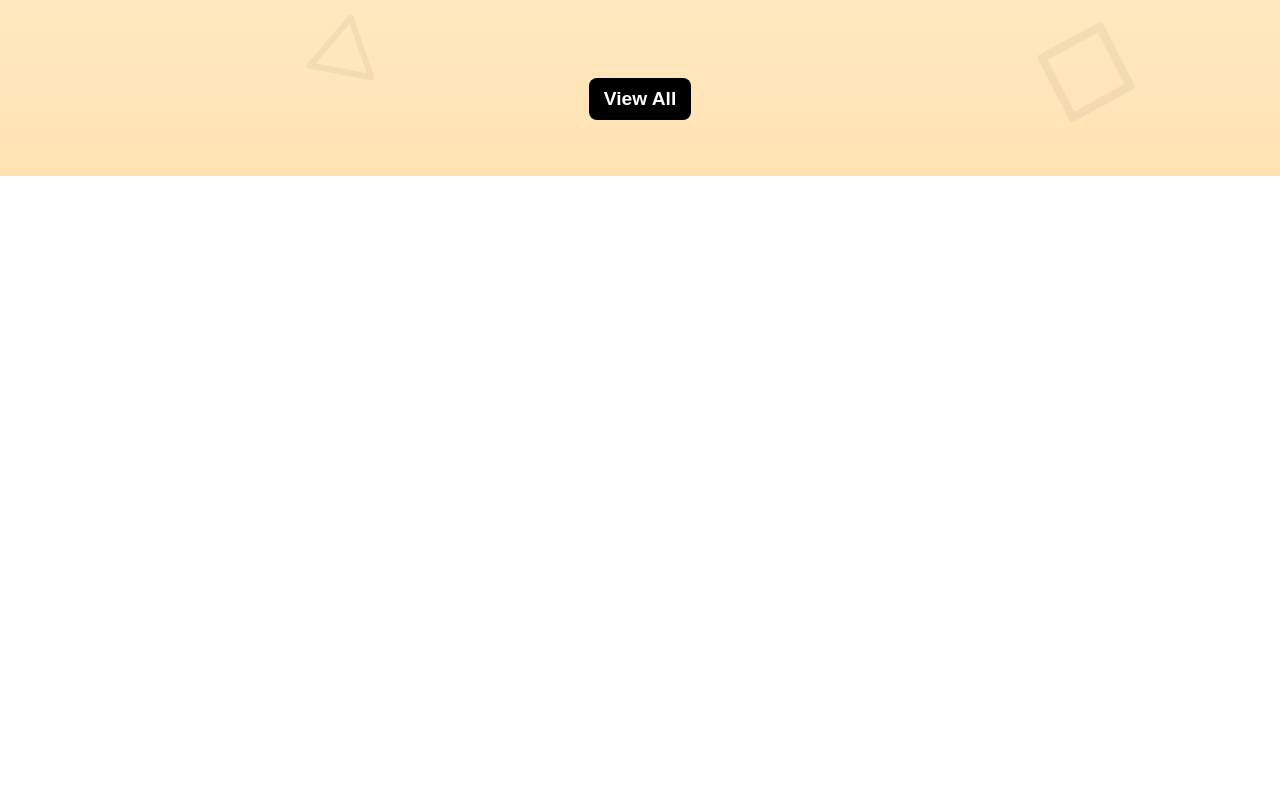
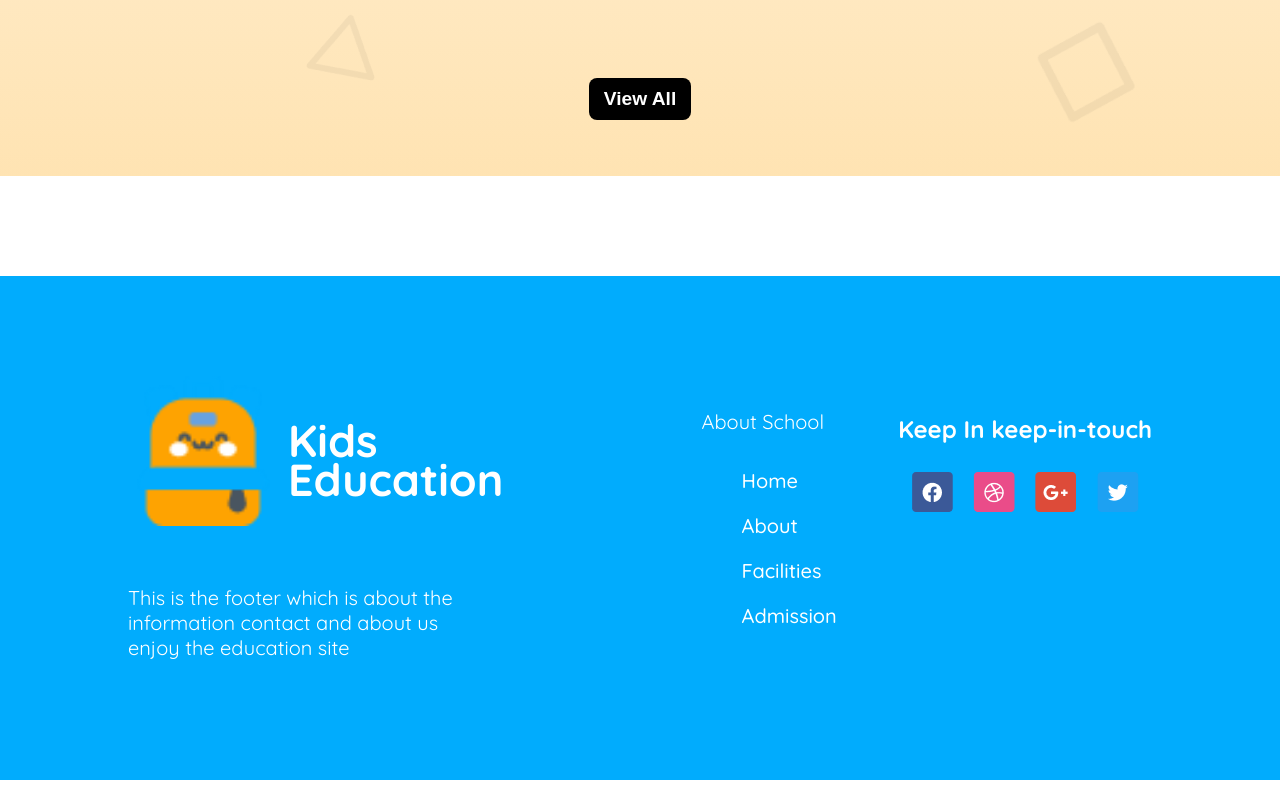
Before and after one commit to Walid5054/Assignment-02, a plain HTML site: page index.html in a window 1280 px wide. Shown: the part 2567-3367 px from the top of the page. Before the commit the page ends 2843 px from the top, so only its background shows below. Drawn offline with Linux system fonts and the light colour scheme.

Commit message:
responsive done

```diff
--- a/index.html
+++ b/index.html
@@ -142,6 +142,37 @@
         </div>
       </section>
     </main>
-    <footer></footer>
+    <footer>
+      <div class="foot">
+        <div class="footer-left">
+          <div>
+            <img src="assets/logo.png" alt="" />
+            <h3 class="footer-left-title">Kids <br />Education</h3>
+          </div>
+          <p class="footer-left-description">
+            This is the footer which is about the information contact and about
+            us enjoy the education site
+          </p>
+        </div>
+        <div class="footer-middle">
+          <h5 class="about-school">About School</h5>
+          <ul>
+            <li><a href="" class="foot-link">Home</a></li>
+            <li><a href="" class="foot-link">About</a></li>
+            <li><a href="" class="foot-link">Facilities</a></li>
+            <li><a href="" class="foot-link">Admission</a></li>
+          </ul>
+        </div>
+        <div class="footer-right">
+          <h5 class="keep-in-touch">Keep In keep-in-touch</h5>
+          <div>
+            <img src="assets/fb.png" alt="" />
+            <img src="assets/dribble.png" alt="" />
+            <img src="assets/google+.png" alt="" />
+            <img src="assets/twitter.png" alt="" />
+          </div>
+        </div>
+      </div>
+    </footer>
   </body>
 </html>
--- a/style.css
+++ b/style.css
@@ -26,6 +26,7 @@ header .head-icon,
   font-size: 1.25rem;
   font-weight: 700;
 }
+
 .head-list ul li {
   list-style-type: none;
 }
@@ -312,6 +313,95 @@ hr {
   justify-content: center;
   align-items: center;
 }
+.extra-card {
+  display: none;
+}
+footer {
+  background-color: rgb(1, 172, 253);
+  width: 100%;
+  margin: 0px auto;
+  padding: 50px 0px;
+}
+.foot {
+  display: flex;
+  justify-content: space-between;
+
+  width: 80%;
+  margin: 50px auto;
+  gap: 50px;
+}
+.footer-left {
+  display: flex;
+  flex-direction: column;
+  width: 50%;
+  gap: 20px;
+}
+.footer-left img {
+  height: 150px;
+  width: 150px;
+  color: white;
+}
+.footer-left div {
+  display: flex;
+  gap: 10px;
+}
+.footer-left-description {
+  width: 70%;
+  color: rgb(255, 255, 255);
+  font-family: Quicksand;
+  font-size: 1.25rem;
+  font-weight: 400;
+  line-height: 25px;
+  letter-spacing: 0%;
+  text-align: left;
+}
+.footer-left-title {
+  color: rgb(255, 255, 255);
+  font-family: Quicksand;
+  font-size: 2.8rem;
+  font-weight: 700;
+  line-height: 39.51px;
+  letter-spacing: 0%;
+  text-align: left;
+}
+.about-school {
+  color: rgb(255, 255, 255);
+  font-family: Quicksand;
+  font-size: 1.25rem;
+  font-weight: 400;
+  line-height: 25px;
+  letter-spacing: 0%;
+  text-align: left;
+}
+.footer-middle ul li a {
+  color: rgb(255, 255, 255);
+  font-family: Quicksand;
+  font-size: 1.25rem;
+  font-weight: 500;
+  line-height: 25px;
+  letter-spacing: 0%;
+  text-align: left;
+  text-decoration: none;
+}
+.footer-middle ul li {
+  list-style-type: none;
+  margin-bottom: 20px;
+}
+.keep-in-touch {
+  color: rgb(255, 255, 255);
+  font-family: Quicksand;
+  font-size: 1.5rem;
+  font-weight: 700;
+  line-height: 26px;
+  letter-spacing: 0%;
+  text-align: left;
+  margin-bottom: 30px;
+}
+.footer-right div {
+  display: flex;
+  justify-content: center;
+  gap: 20px;
+}
 /* responsive starts from here  */
 @media screen and (max-width: 576px) {
   .head-list ul,
@@ -319,6 +409,7 @@ hr {
   .head-icon h3 {
     display: none;
   }
+
   .burger-icon {
     visibility: visible;
   }
@@ -348,28 +439,56 @@ hr {
   .cards {
     flex-direction: column;
   }
+
+  /* .card2 {
+    grid-area: sideArea;
+    width: 100%;
+    margin: 0;
+    padding: 0;
+  }
+  .card3 {
+    grid-area: sideArea2;
+    width: 100%;
+    margin: 0;
+    padding: 0;
+  }
+  .card4 {
+    grid-area: sideArea3;
+    width: 100%;
+    margin: 0;
+    padding: 0;
+  }
+  .card5 {
+    grid-area: sideArea4;
+    width: 100%;
+  } */
+  .extra-card {
+    display: inline-block;
+  }
+
   .section-cards {
-    grid-template-areas:
-      "sideArea sideArea"
-      "sideArea1 sideArea2"
-      "sideArea3 sideArea4";
-    padding: 0px;
-    margin: 0px;
-    width: 80%;
-  }
-  .card-1 {
-    visibility: hidden;
+    display: flex;
+    flex-direction: column;
+    width: 100%;
+    margin: 20px 0px;
   }
   .our-stories {
+    height: 1500px;
     width: 100%;
-    margin: 100px auto;
-    background: url(assets/bg.png),
-      linear-gradient(
-        0deg,
-        rgba(254, 163, 1, 0.3),
-        rgba(255, 255, 255, 0.3) 100%
-      );
-    height: 500px;
+    margin: 20px 0px;
+  }
+  .view-all {
+    margin: 20px auto;
+  }
+
+  .card1 {
+    display: none;
+  }
+  .foot {
+    flex-direction: column;
+  }
+  .footer-right div {
+    width: 70%;
   }
 }
 
@@ -405,4 +524,10 @@ hr {
     flex-direction: column;
     width: 100%;
   }
+  .foot {
+    flex-direction: column;
+  }
+  .footer-right div {
+    width: 70%;
+  }
 }
```
